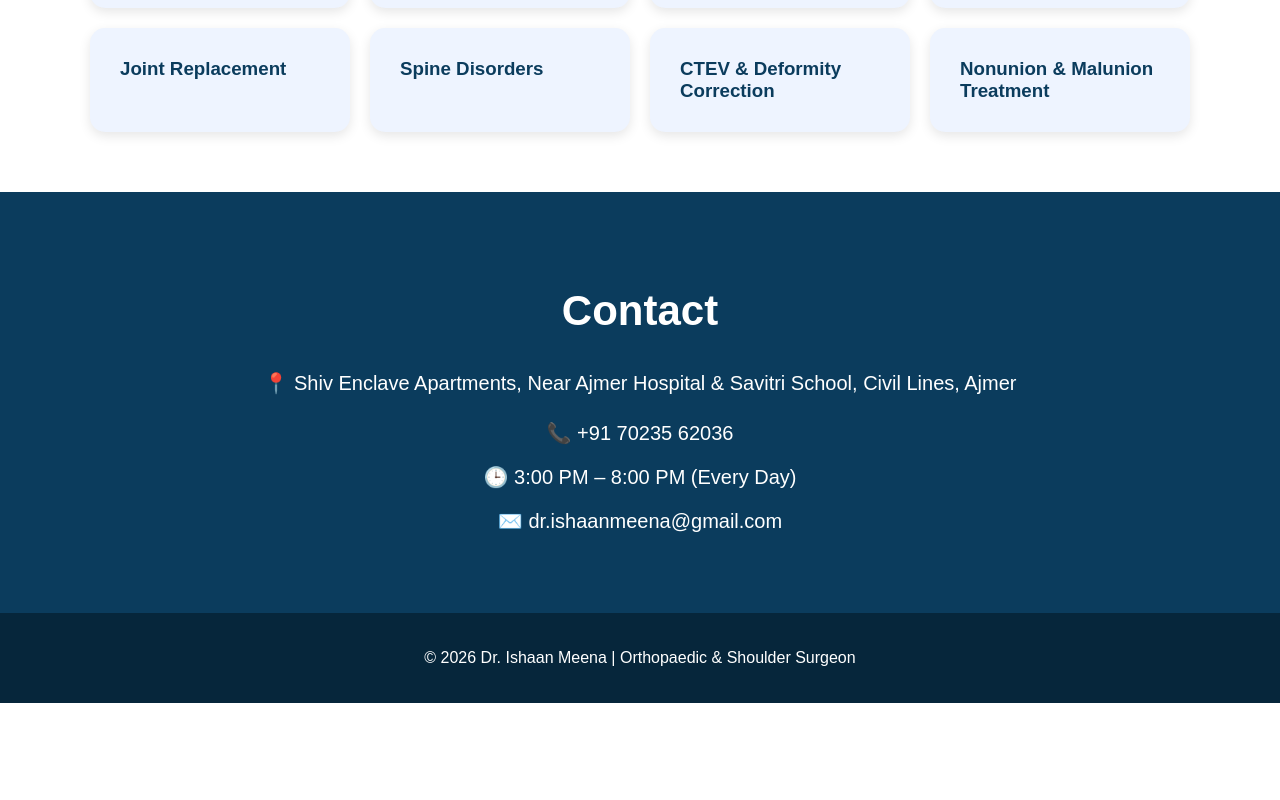
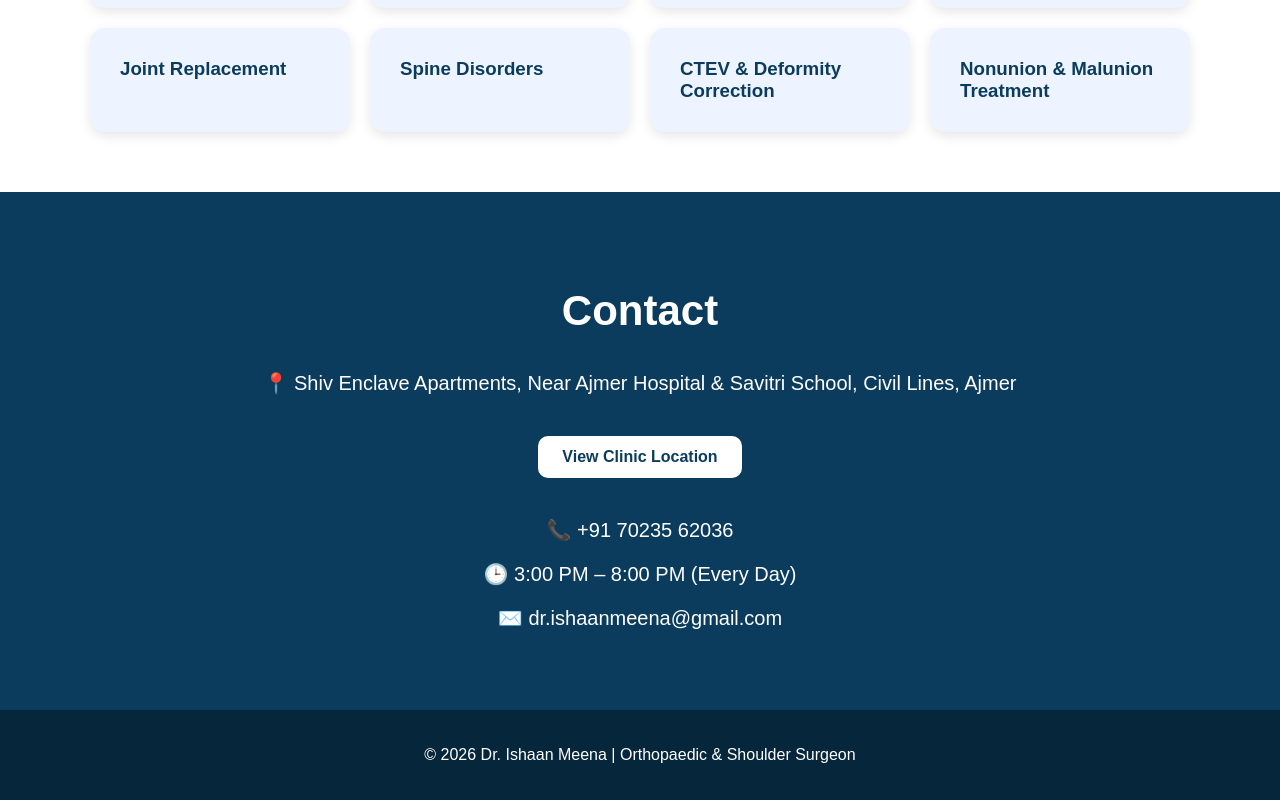
Before and after one commit to drishaanortho/drishaanortho-website, a Next.js app: page / in a window 1280 px wide. Shown: the part 1550-2350 px from the top of the page. Before the commit the page ends 2253 px from the top, so only its background shows below. Built offline with nearby package versions, Linux system fonts and the light colour scheme.

Commit message:
Update page.tsx

```diff
--- a/app/page.tsx
+++ b/app/page.tsx
@@ -274,6 +274,24 @@ export default function Home() {
           📍 Shiv Enclave Apartments, Near Ajmer Hospital & Savitri School,
           Civil Lines, Ajmer
         </p>
+        <a
+  href="https://maps.app.goo.gl/aPpDrVNk3fE9bckU6"
+  target="_blank"
+  rel="noopener noreferrer"
+  style={{
+    display: "inline-block",
+    marginTop: "15px",
+    marginBottom: "20px",
+    backgroundColor: "white",
+    color: "#0B3C5D",
+    padding: "12px 24px",
+    borderRadius: "10px",
+    textDecoration: "none",
+    fontWeight: "bold",
+  }}
+>
+  View Clinic Location
+</a>
 
         <p style={{ fontSize: "20px" }}>📞 +91 70235 62036</p>
 
```
